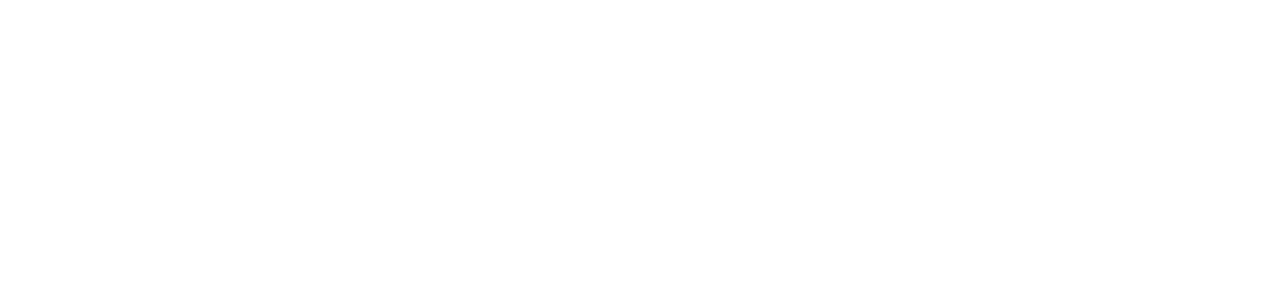
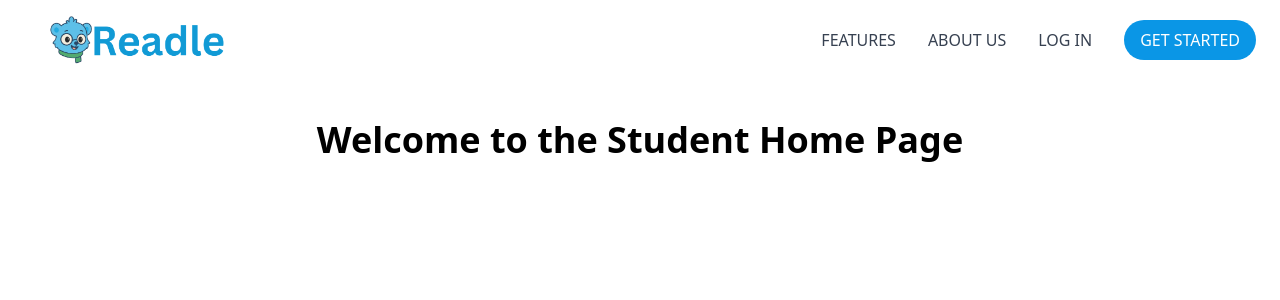
Before and after one commit to DlHugoo/Readle, a React (Vite) app in the folder frontend_web/: page /student in a window 1280 px wide. Before the commit this address had no page. Shown: the top 300 px of the page. Built offline with nearby package versions, Linux system fonts and the light colour scheme.

Commit message:
Student Home Page

```diff
--- a/frontend_web/src/App.jsx
+++ b/frontend_web/src/App.jsx
@@ -3,6 +3,7 @@
 import RegisterPage from "./pages/registerPage/RegisterPage";
 import LoginPage from "./pages/loginPage/LoginPage";
 import ClassroomManagement from "./pages/classroom/ClassroomManagement";
+import StudentHomePage from "./pages/studentPage/StudentHomePage";
 
 function App() {
   return (
@@ -12,6 +13,7 @@
         <Route path="/register" element={<RegisterPage />} />
         <Route path="/login" element={<LoginPage />} />
         <Route path="/classroom" element={<ClassroomManagement />} />
+        <Route path="/student" element={<StudentHomePage />} />
       </Routes>
     </Router>
   );
--- a/frontend_web/src/pages/loginPage/LoginPage.jsx
+++ b/frontend_web/src/pages/loginPage/LoginPage.jsx
@@ -60,7 +60,7 @@
         if (data.role === "TEACHER") {
           window.location.href = "/classroom";
         } else {
-          window.location.href = "/dashboard";
+          window.location.href = "/student";
         }
       } else {
         if (response.status === 401) {
@@ -78,7 +78,6 @@
       );
     }
   };
-
 
   return (
     <div className="min-h-screen flex justify-center items-center bg-gray-50 p-4">
--- /dev/null
+++ b/frontend_web/src/pages/studentPage/StudentHomePage.jsx
@@ -0,0 +1,15 @@
+import React from "react";
+import Navbar from "../../components/Navbar";
+
+const StudentHomePage = () => {
+  return (
+    <div>
+      <Navbar />
+      <h1 className="text-4xl font-bold text-center mt-10">
+        Welcome to the Student Home Page{" "}
+      </h1>
+    </div>
+  );
+};
+
+export default StudentHomePage;
```
